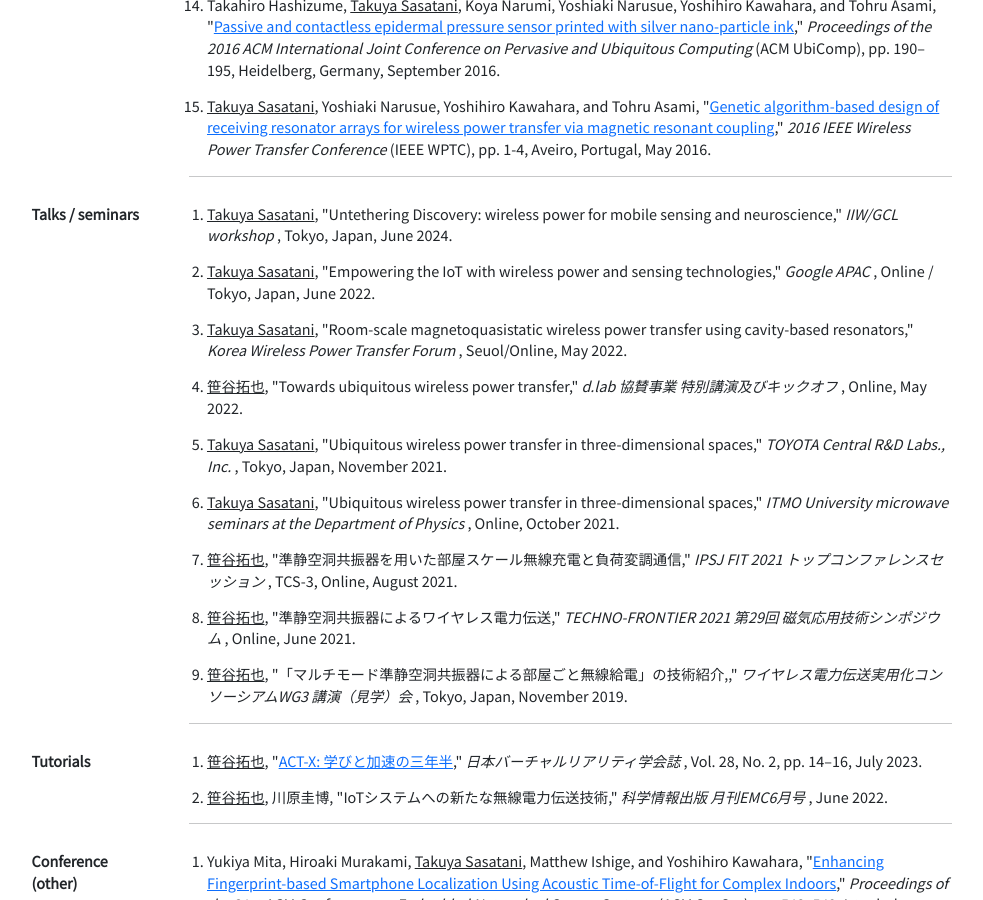
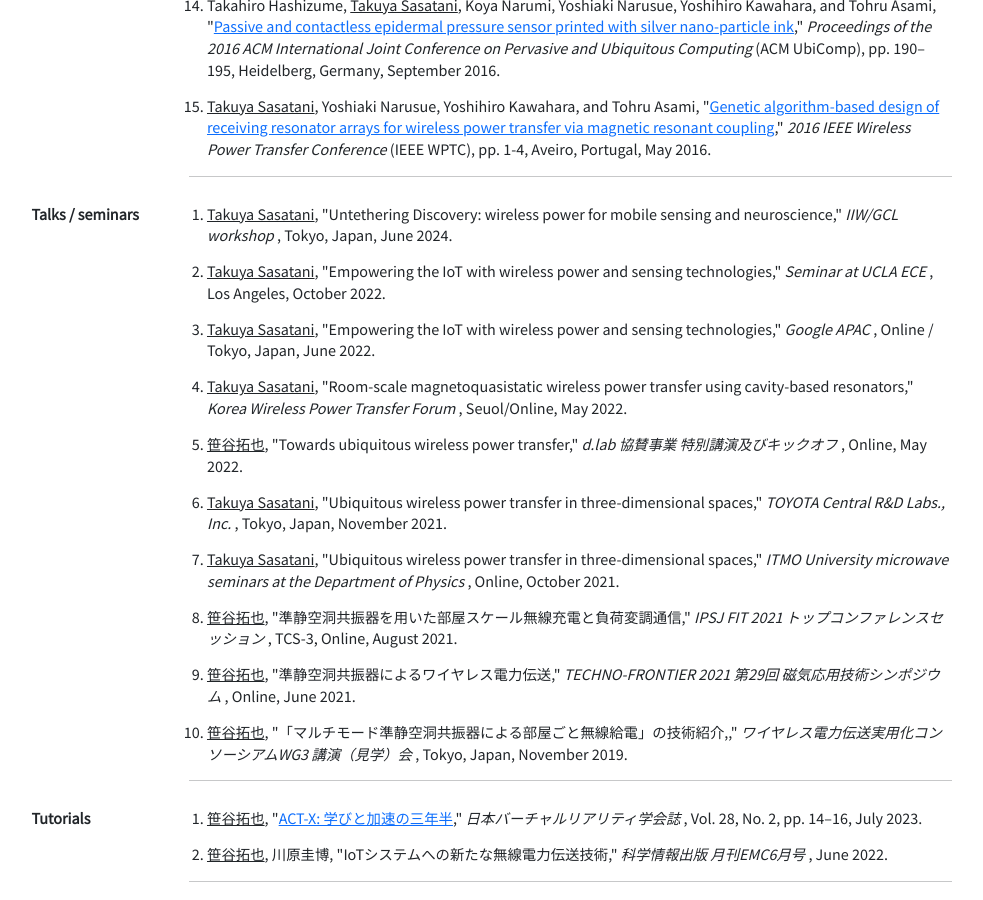
Before and after one commit to t-sasatani/t-sasatani.github.io, a Jekyll site: the page built from _pages/cv.md, in a window 1280 px wide and 900 px high, scrolled down 4548 px. Shown: the whole window, without its empty margins (148-1131 px from the left). Built offline with Jekyll 4.4.1, drawn with Linux system fonts in a browser that asks for light colours.

Commit message:
Update publications data

```diff
--- a/_data/publication.yml
+++ b/_data/publication.yml
@@ -2833,3 +2833,29 @@
   press_release_en:
   press_release_jp:
   note:
+- title: Empowering the IoT with wireless power and sensing technologies
+  publication: Seminar at UCLA ECE
+  publication_abbr:
+  type: invited
+  thumbnail:
+  priority:
+  author: Takuya Sasatani
+  _time: '2022-10-22'
+  year: '2022'
+  month: '10'
+  month_str: October
+  volume:
+  Issue:
+  number:
+  article:
+  pages:
+  session:
+  city: Los Angeles
+  to_appear:
+  doi:
+  open_access:
+  link:
+  video:
+  press_release_en:
+  press_release_jp:
+  note:
```
